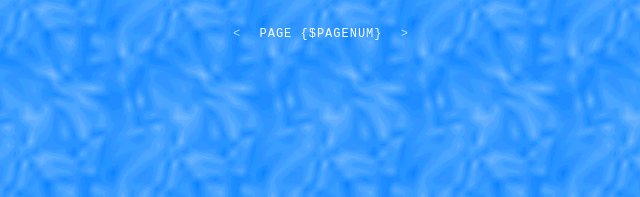
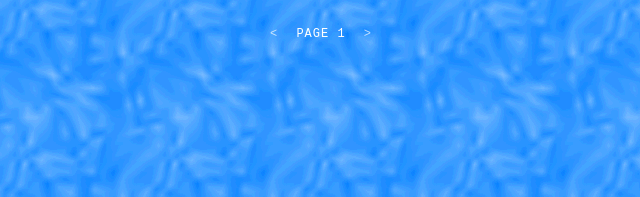
Before and after one commit to fluid46/fluid46.github.io, a website: page index.html in a window 1280 px wide. Shown: the part 399-596 px from the top of the page, 319-959 px from the left. Drawn offline with Linux system fonts and the light colour scheme.

Commit message:
Shell Script Blog System with HTML/CSS Only

```diff
--- a/index.html
+++ b/index.html
@@ -26,7 +26,7 @@
 </blog>
 <footer>
 	<a href="index.html"><</a>
-	<span>Page {$PAGENUM}</span>
+	<span>Page 1</span>
 	<a href="index.html">></a>
 </footer>
 </section>
```
Also changed, not shown: 1 other file.
